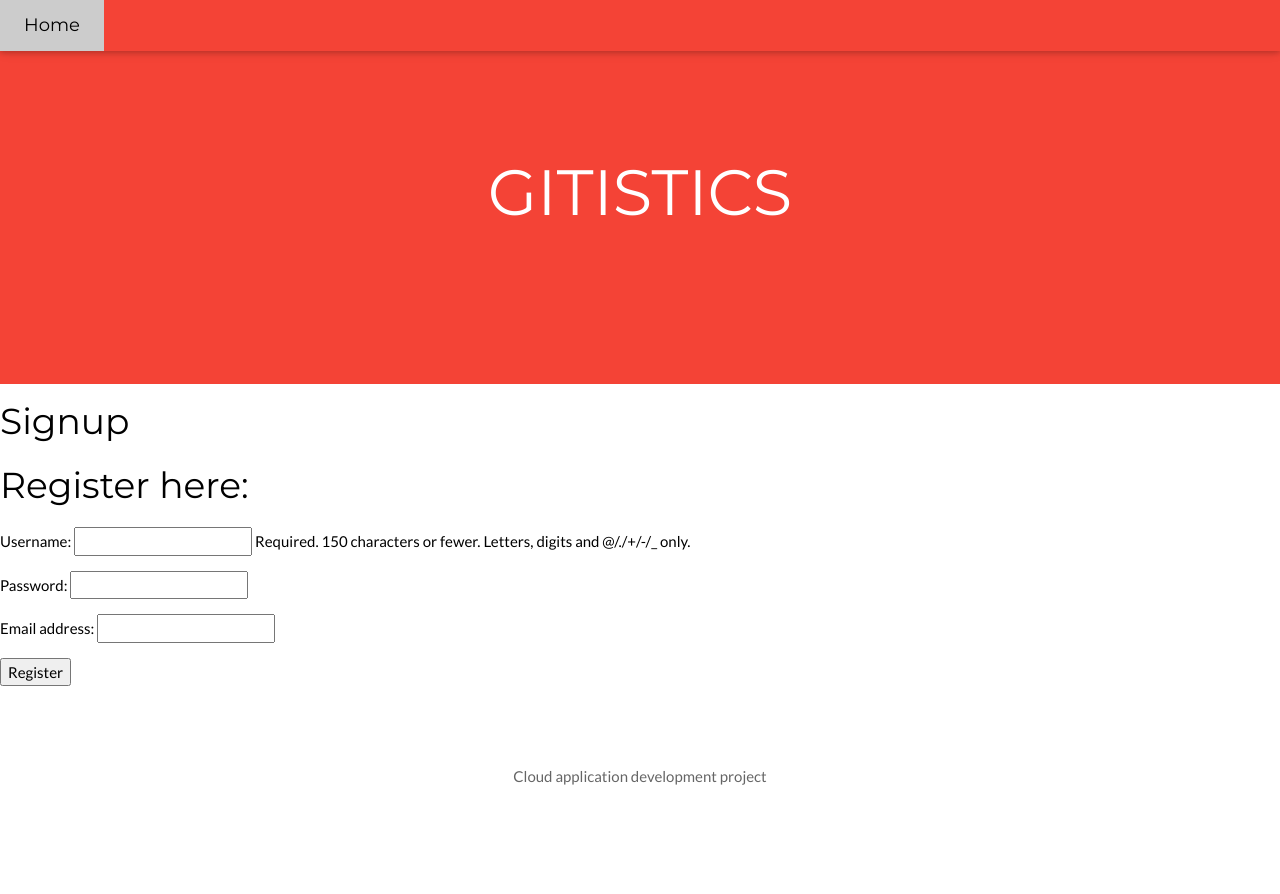
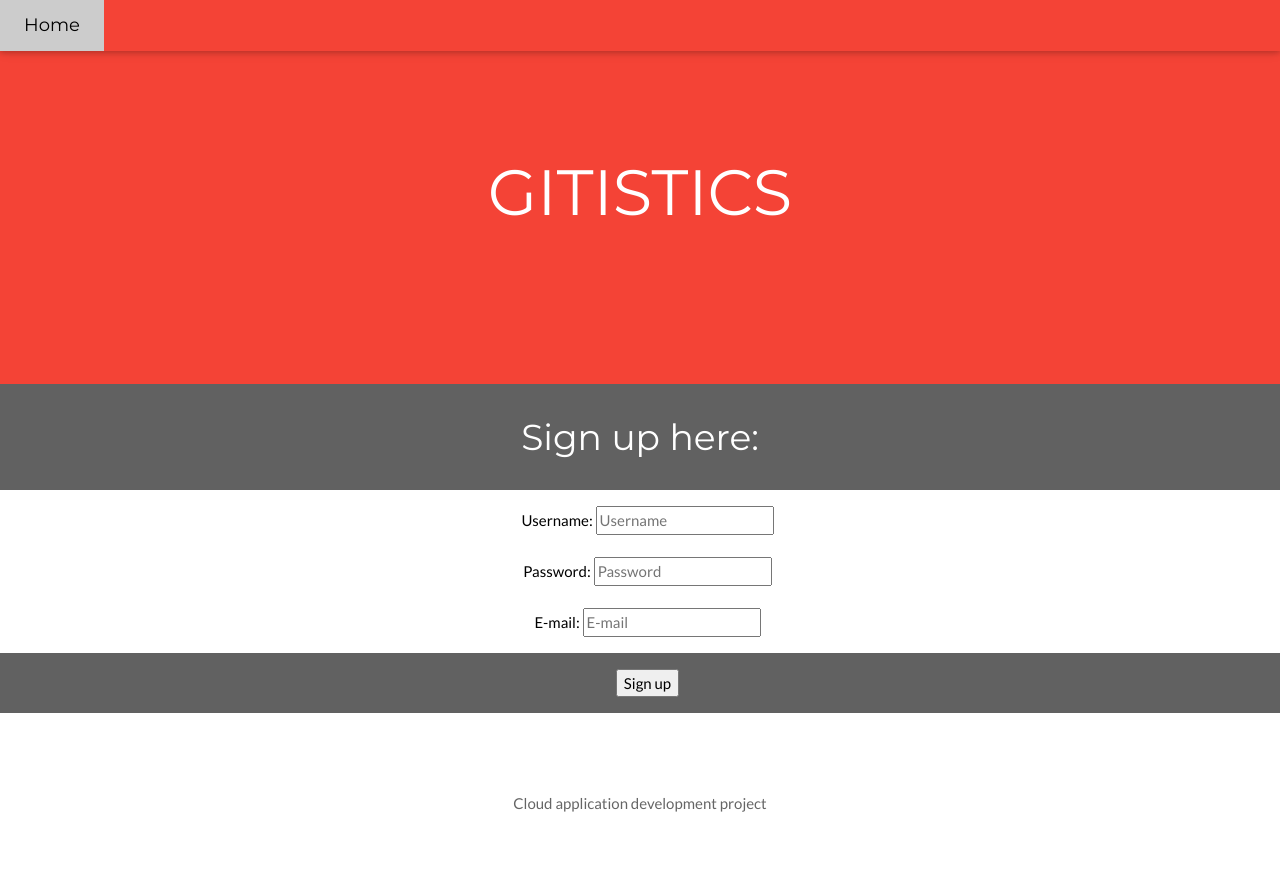
Before and after one commit to VladMasarik/htwgFinal, a Django app: template gitistics/templates/gitistics/signup.html in a window 1280 px wide. Before the commit the page ends 785 px from the top, so only its background shows below. Run offline with Django 3.2, Linux system fonts and the light colour scheme; the template is opened without the code that fills it: values that come from a table or form of the project are taken from there, others are empty.

Commit message:
Html changes

```diff
--- a/gitistics/templates/gitistics/signup.html
+++ b/gitistics/templates/gitistics/signup.html
@@ -26,18 +26,31 @@
 </header>
 
 <!--TODO-->
-<h1>Signup</h1>
-
 {% if registered %}
+<div class="w3-row w3-center w3-dark-grey w3-padding-16"></div>
   <h1>Thank you for registering!</h1>
+</div>
 {% else %}
-  <h1>Register here:</h1>
-
-<form enctype="multipart/form-data" method="POST">
-  {% csrf_token %}
-  {{ user_form.as_p }}
-  <input type="submit" name="" value="Register">
-</form>
+<div class="w3-row w3-center w3-dark-grey w3-padding-16">
+  <h1>Sign up here:</h1>
+</div>
+<div class="w3-row w3-center w3-white w3-padding-16">
+  <form method="POST">
+    {% csrf_token %}
+    <!--{{ user_form.as_p }}-->
+    &emsp;<label for="username">Username:</label>
+    <input type="text" name="username" placeholder="Username">
+    <br><br>
+    &emsp;<label for="password">Password:</label>
+    <input type="password" name="password" placeholder="Password">
+    <br><br>
+    &emsp;<label for="email">E-mail:</label>
+    <input type="text" name="email" placeholder="E-mail">
+</div>
+<div class="w3-row w3-center w3-dark-grey w3-padding-16">
+    &emsp;<input type="submit" name="" value="Sign up">
+</div>
+  </form>
 {% endif %}
 <!--TODO-->
 
--- a/gitistics/urls.py
+++ b/gitistics/urls.py
@@ -1,4 +1,5 @@
 from django.urls import path
+from django.conf.urls import url
 
 from . import views
 
@@ -6,10 +7,10 @@ app_name = 'gitistics'
 
 urlpatterns = [
     path('', views.index, name='index'),
-    path('login', views.userlogin, name='login'),
-    path('signup', views.usersignup, name='signup'),
     path('statistics', views.statistics, name='statistics'),
     path('search', views.search, name='search'),
-    #path('', views.SearchView.as_view(), name='search'),
-    path('logout', views.login, name='logout'),
+    url(r'^signup/$', views.usersignup, name='signup'),
+    url(r'^login/$', views.userlogin, name='login'),
+    url(r'^logout/$', views.logout, name='logout')
+
 ]
```
Also changed, not shown: gitistics/templates/gitistics/login.html (+13 -9 lines).
